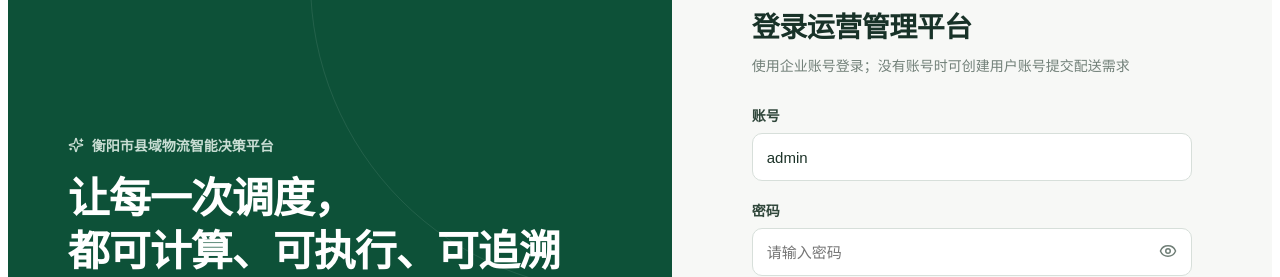
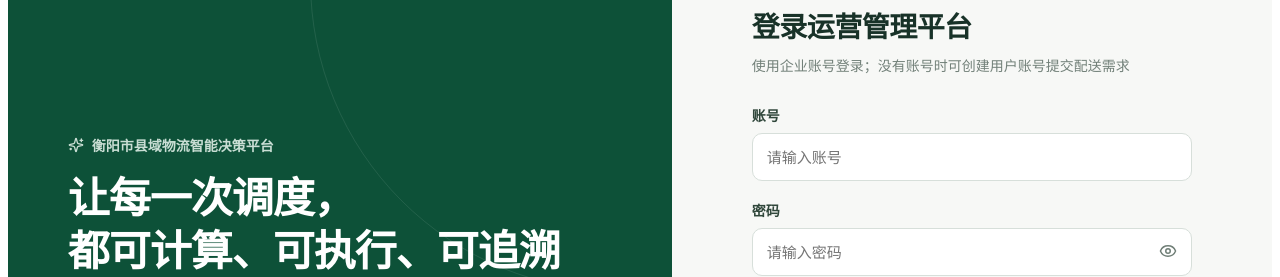
Before and after one commit to King52HerTz/qizhi-county-logistics-platform, a Vue app in the folder frontend/: page /login in a window 1280 px wide. Shown: the part 188-465 px from the top of the page. Built offline with nearby package versions, Linux system fonts and the light colour scheme; no server answers.

Commit message:
fix: clear login defaults and preserve user accounts

```diff
--- a/frontend/src/App.vue
+++ b/frontend/src/App.vue
@@ -136,7 +136,7 @@ const weather = ref<CurrentWeather>()
 const weatherLoading = ref(true)
 const guideOpen = ref(false)
 const guideIndex = ref(0)
-const loginForm = reactive({ username: 'admin', password: '' })
+const loginForm = reactive({ username: '', password: '' })
 const aiForm = reactive({
   provider: 'openai-compatible',
   base_url: 'https://api.openai.com/v1',
--- a/frontend/src/components/AlgorithmLab.vue
+++ b/frontend/src/components/AlgorithmLab.vue
@@ -23,7 +23,7 @@ const busy = ref(false)
 const error = ref('')
 const message = ref('')
 const chartElement = ref<HTMLDivElement>()
-const loginForm = reactive({ username: 'admin', password: '' })
+const loginForm = reactive({ username: '', password: '' })
 echarts.use([BarChart, LineChart, GridComponent, LegendComponent, TooltipComponent, CanvasRenderer])
 
 let chart: ECharts | undefined
--- a/frontend/src/components/ExecutionCenter.vue
+++ b/frontend/src/components/ExecutionCenter.vue
@@ -24,7 +24,7 @@ const messageKind = ref<'success' | 'error' | 'info'>('info')
 const plans = ref<DispatchPlanView[]>([])
 const assignments = ref<DriverAssignmentView[]>([])
 const runs = ref<RunSummary[]>([])
-const form = reactive({ username: 'admin', password: '' })
+const form = reactive({ username: '', password: '' })
 
 const latestRun = computed(() => runs.value.find(item => item.status !== 'infeasible'))
 const latestPlan = computed(() => {
--- a/frontend/src/components/LoginPage.vue
+++ b/frontend/src/components/LoginPage.vue
@@ -6,7 +6,7 @@ import { login } from '../services/api'
 import type { TokenResponse } from '../types/logistics'
 
 const emit = defineEmits<{ authenticated: [session: TokenResponse] }>()
-const username = ref('admin')
+const username = ref('')
 const password = ref('')
 const remember = ref(false)
 const showPassword = ref(false)
```
Also changed, not shown: 1 other file (tests, documents, lock files or other folders).
